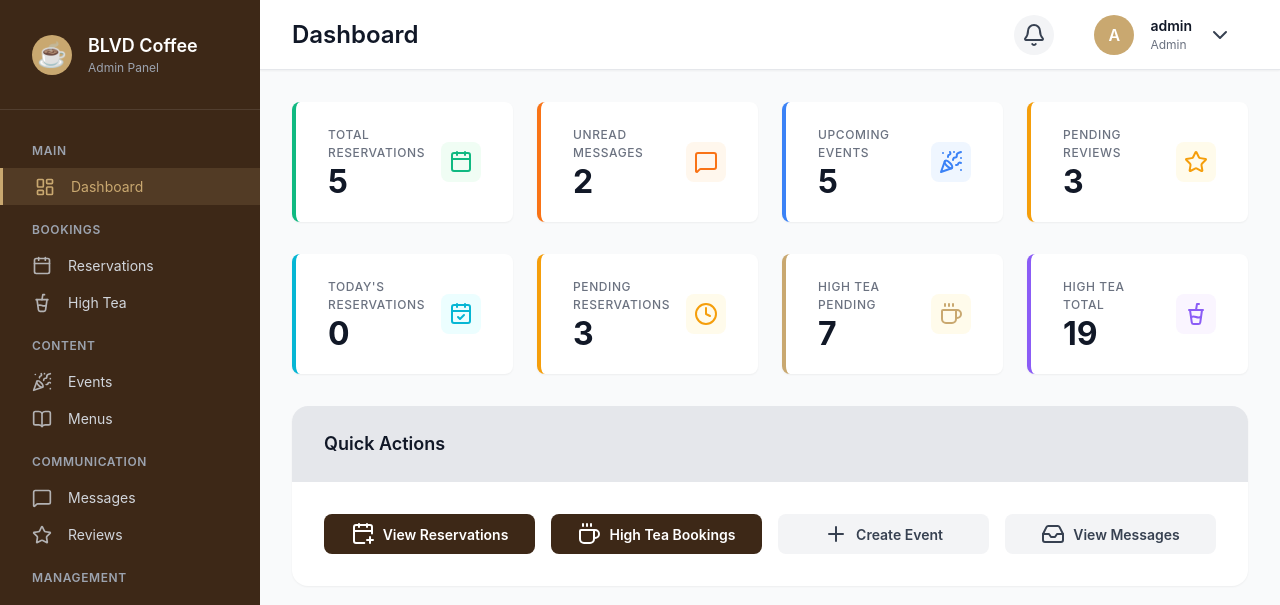
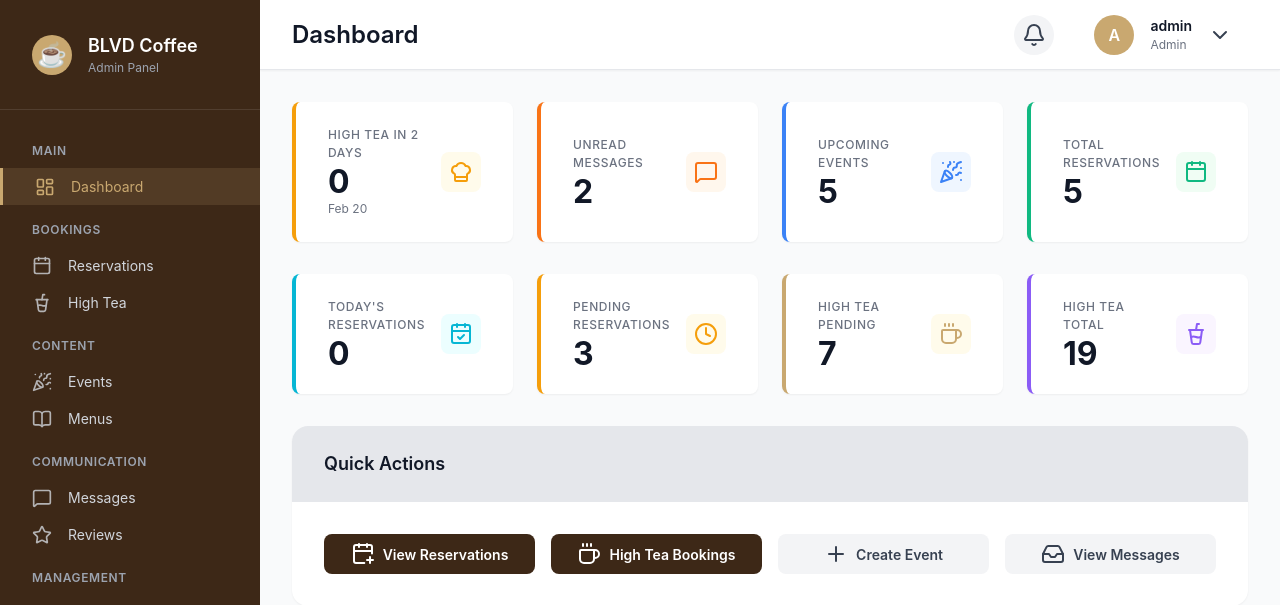
Before and after one commit to walakulu7/blvdsc-php, a PHP site: page /blvdsc-web-php/admin/dashboard in a window 1280 px wide. Shown: the top 605 px of the page. Run offline with PHP 8.4, Linux system fonts and the light colour scheme; a user stored in the database is signed in; data comes from the database, SQL or seed files in the repository; some libraries are stand-ins or nearby versions.

Commit message:
Admin: Display cards in dashboard changed

```diff
--- a/admin/app/Controllers/DashboardController.php
+++ b/admin/app/Controllers/DashboardController.php
@@ -36,8 +36,9 @@ class DashboardController extends Controller {
         // Messages
         $unreadMessages = $pdo->query("SELECT COUNT(*) FROM contact_messages WHERE is_read = 0")->fetchColumn();
 
-        // Reviews
-        $pendingReviews = $pdo->query("SELECT COUNT(*) FROM customer_reviews WHERE status = 'pending'")->fetchColumn();
+        // High Tea in 2 days (for kitchen preparation)
+        $highTeaIn2Days = $pdo->query("SELECT COUNT(*) FROM high_tea_reservations WHERE DATE(date) = CURDATE() + INTERVAL 2 DAY")->fetchColumn();
+        $highTeaIn2DaysDate = date('M d', strtotime('+2 days'));
 
         // Today's reservations
         $todayReservations = $pdo->query("SELECT COUNT(*) FROM reservations WHERE DATE(date) = CURDATE()")->fetchColumn();
@@ -53,7 +54,8 @@ class DashboardController extends Controller {
             'pendingHighTea' => $pendingHighTea,
             'upcomingEvents' => $upcomingEvents,
             'unreadMessages' => $unreadMessages,
-            'pendingReviews' => $pendingReviews,
+            'highTeaIn2Days' => $highTeaIn2Days,
+            'highTeaIn2DaysDate' => $highTeaIn2DaysDate,
             'todayReservations' => $todayReservations
         ], 'main');
     }
--- a/admin/app/Views/dashboard/index.php
+++ b/admin/app/Views/dashboard/index.php
@@ -1,13 +1,15 @@
 <!-- Row 1: First 4 Stat Cards -->
 <div class="stat-row">
-    <!-- Total Reservations -->
-    <div class="stat-row-item stat-success">
+
+    <!-- High Tea in 2 Days -->
+    <div class="stat-row-item stat-warning">
         <div class="stat-content">
-            <h4>Total Reservations</h4>
-            <div class="value"><?= $totalReservations ?></div>
+            <h4>High Tea in 2 Days</h4>
+            <div class="value"><?= $highTeaIn2Days ?></div>
+            <div style="font-size: 12px; color: var(--color-gray-500); margin-top: 2px;"><?= $highTeaIn2DaysDate ?></div>
         </div>
         <div class="stat-icon">
-            <i data-lucide="calendar"></i>
+            <i data-lucide="chef-hat"></i>
         </div>
     </div>
 
@@ -33,14 +35,14 @@
         </div>
     </div>
 
-    <!-- Pending Reviews -->
-    <div class="stat-row-item stat-warning">
+    <!-- Total Reservations -->
+    <div class="stat-row-item stat-success">
         <div class="stat-content">
-            <h4>Pending Reviews</h4>
-            <div class="value"><?= $pendingReviews ?></div>
+            <h4>Total Reservations</h4>
+            <div class="value"><?= $totalReservations ?></div>
         </div>
         <div class="stat-icon">
-            <i data-lucide="star"></i>
+            <i data-lucide="calendar"></i>
         </div>
     </div>
 </div>
```
